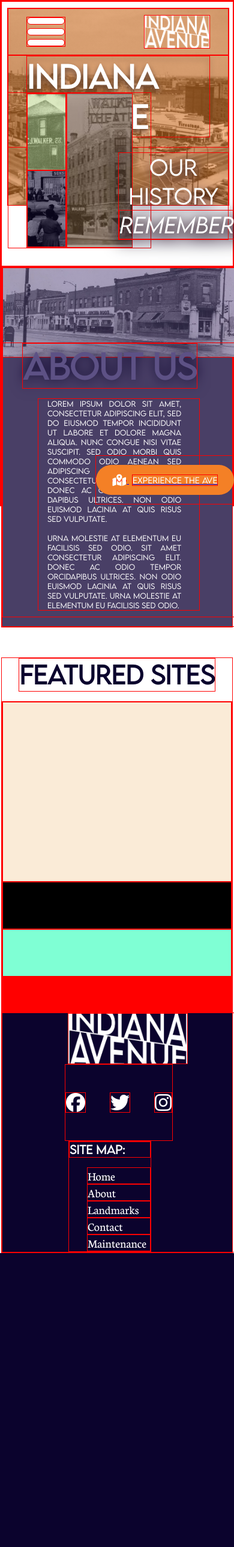
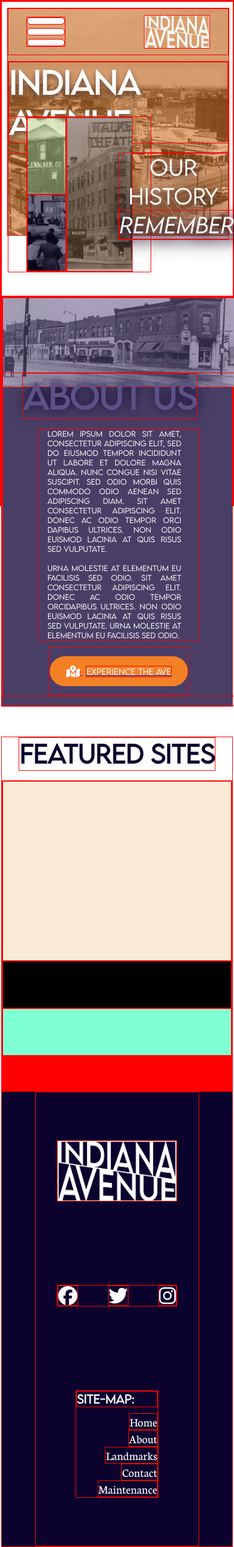
Before and after one commit to jbldwn/indiana_ave, a PHP site: page / in a window 390 px wide; the page is wider, and only the part inside the window is pictured. Shown: that part at 60% size. Before the commit the page ends 2089 px from the top of that part, so only its background shows below. Run offline with PHP 8.4, Linux system fonts and the light colour scheme; some libraries are stand-ins or nearby versions.

Commit message:
mobile nav-menu and footer updated.

```diff
--- a/includes/footer.php
+++ b/includes/footer.php
@@ -17,9 +17,9 @@
             <i class="fa-brands fa-instagram fa-2x"></i>
         </div>
         <div class="footer-nav">
-            <h3>Site Map:</h3>
+            <h3>Site-Map:</h3>
             <a href="index.php">Home</a>
-            <a href="index.php/#about">About</a>
+            <a href="index.php#about">About</a>
             <a href="landmarks.php">Landmarks</a>
             <a href="contact.php">Contact</a>
             <a href="login.php">Maintenance</a>
--- a/includes/header.php
+++ b/includes/header.php
@@ -39,9 +39,9 @@ if (isset($_SESSION['login'])
     <div class="hero">
         <div class="nav-mobile-wrapper">
             <div id="ham-icon" onclick="toggleMenu(this)">
-                <div class="bar1"></div>
-                <div class="bar2"></div>
-                <div class="bar3"></div>
+                <div class="bar"></div>
+                <div class="bar"></div>
+                <div class="bar"></div>
                 <ul class="mobile-menu">
                     <li><a href="index.php">Home</a></li>
                     <li><a href="landmarks.php">Landmarks</a></li>
--- a/www/css/styles.css
+++ b/www/css/styles.css
@@ -18,7 +18,7 @@ h1, h2, h3, h4, h5, h6, p {
   max-width: 1000px; }
 
 .pageHeader {
-  padding: 0 30px; }
+  padding-left: 30px; }
   .pageHeader h1 {
     filter: drop-shadow(0 5px 5px #644536);
     color: #FFF;
@@ -406,20 +406,19 @@ h1, h2, h3, h4, h5, h6, p {
 
 @media (max-width: 850px) {
   .hero {
-    height: 330px;
+    height: 380px;
     margin: 10px auto 100px;
     width: 95vw; }
-    .hero .cen-content {
-      padding: 0 30px;
-      width: 100%;
-      text-align: left; }
-      .hero .cen-content h1 {
-        font-size: 40px; }
+    .hero .pageHeader {
+      width: fit-content;
+      margin: 10px auto;
+      padding: 0;
+      align-content: center; }
     .hero .collage {
       height: 260px;
       width: 65%;
       position: absolute;
-      top: 140px;
+      top: 180px;
       left: 0px; }
     .hero .hero-text {
       width: 50%;
@@ -486,7 +485,9 @@ h1, h2, h3, h4, h5, h6, p {
         margin: 0 auto;
         width: 70%;
         text-align: justify;
-        margin-bottom: 10px; } }
+        margin-bottom: 10px; }
+      #about .about-con a {
+        position: relative; } }
 
 /*partials*/
 .nav-wrapper {
@@ -595,18 +596,6 @@ h1, h2, h3, h4, h5, h6, p {
         width: 110px;
         height: 45px;
         margin-left: 10px; }
-      .nav-wrapper-black .user-panel .ctrls .edit {
-        background-color: #8f8114; }
-      .nav-wrapper-black .user-panel .ctrls .edit:hover {
-        background-color: #6b600f; }
-      .nav-wrapper-black .user-panel .ctrls .save {
-        background-color: #227619; }
-      .nav-wrapper-black .user-panel .ctrls .save:hover {
-        background-color: #14430f; }
-      .nav-wrapper-black .user-panel .ctrls .delete {
-        background-color: #831d0b; }
-      .nav-wrapper-black .user-panel .ctrls .delete:hover {
-        background-color: #5e1608; }
 
 .nav-mobile-wrapper {
   padding: 10px 30px;
@@ -620,7 +609,7 @@ h1, h2, h3, h4, h5, h6, p {
     display: flex;
     flex-direction: column;
     justify-content: space-between; }
-    .nav-mobile-wrapper #ham-icon div {
+    .nav-mobile-wrapper #ham-icon .bar {
       width: 100%;
       height: 25%;
       border-radius: 38px;
@@ -646,10 +635,10 @@ h1, h2, h3, h4, h5, h6, p {
   position: absolute;
   top: 75px;
   left: 0;
-  height: 0px;
   width: 100%;
-  background-color: #a9cb67;
-  z-index: 99; }
+  background-color: rgba(179, 111, 59, 0.95);
+  z-index: 99;
+  padding-top: 20vh; }
   .mobile-menu li {
     list-style-type: none;
     margin: 20px; }
@@ -700,21 +689,34 @@ footer {
     footer .footer .logo {
       margin-left: 30px;
       width: 200px;
-      height: 100px;
+      height: 102px;
       background-image: url(../assets/Logo/IndianaAveLogo-wht.png);
       background-position: center;
       background-repeat: no-repeat;
       background-size: cover; }
+    footer .footer .footer-icons {
+      width: 200px;
+      display: flex;
+      justify-content: space-between;
+      align-items: center; }
+      footer .footer .footer-icons i {
+        color: #FFF; }
+      footer .footer .footer-icons i:hover {
+        color: #f48026; }
+      footer .footer .footer-icons #icon {
+        height: 50px;
+        width: 50px;
+        background-color: aqua; }
     footer .footer .footer-nav {
       margin-right: 30px;
-      height: 200px;
       width: 138px;
       color: #FFF;
       display: flex;
       flex-direction: column;
       justify-content: space-between; }
       footer .footer .footer-nav h3 {
-        font-family: LM; }
+        font-family: LM;
+        margin-bottom: 10px; }
       footer .footer .footer-nav a {
         color: #FFF;
         margin-left: 30px;
@@ -727,36 +729,21 @@ footer {
         text-decoration: underline;
         font-size: 18px;
         color: #f48026; }
-    footer .footer .footer-icons {
-      width: 180px;
-      display: flex;
-      justify-content: space-between;
-      align-items: center; }
-      footer .footer .footer-icons i {
-        color: #FFF; }
-      footer .footer .footer-icons i:hover {
-        color: #f48026; }
-      footer .footer .footer-icons #icon {
-        height: 50px;
-        width: 50px;
-        background-color: aqua; }
 
-@media (max-width: 600px) {
-  .footer {
-    height: 330px;
-    display: grid;
-    grid-template-columns: 100px 100px;
-    grid-row: auto auto; }
-    .footer .logo {
-      width: 100px;
-      height: 50px;
-      background-image: url(../Logo/IndianaAveLogo-wht.png);
-      background-position: center;
-      background-repeat: no-repeat;
-      background-size: cover; }
-    .footer .footer-con {
-      height: 150px; }
-    .footer .footer-icons {
-      height: 150px;
-      width: 100px;
-      grid-template-columns: 70px 70px; } }
+@media (max-width: 850px) {
+  footer {
+    height: 90vh; }
+    footer .footer {
+      flex-direction: column;
+      height: 100%;
+      margin: 0 auto;
+      width: 70vw;
+      padding: 80px;
+      align-content: center; }
+      footer .footer .logo {
+        margin: 0; }
+      footer .footer .footer-nav {
+        margin-right: 0; }
+        footer .footer .footer-nav a {
+          margin-left: 0;
+          align-self: end; } }
--- a/www/scss/_structure.scss
+++ b/www/scss/_structure.scss
@@ -19,7 +19,7 @@ h1, h2, h3, h4, h5, h6, p {
 }
 .pageHeader{
   //margin-top: 50px;
-  padding: 0 30px;
+  padding-left: 30px;
 
   h1{
     filter:drop-shadow(0 5px 5px $drkBrn);
--- a/www/scss/_variables.scss
+++ b/www/scss/_variables.scss
@@ -19,8 +19,10 @@ $drkBrnA: rgba(100, 69, 54, .5);
 
 $btOrg: rgb(244, 128, 38);
 $btOrgA: rgba(244, 128, 38, .5);
+$btOrgAA: rgba(179, 111, 59, .95);
 
 $greige: rgb(138, 122, 102);
+$greigeA: rgba(204, 142, 62, .95);
 
 $siteWhite: #FFF;
 $siteBlack: #000;
--- a/www/scss/about.scss
+++ b/www/scss/about.scss
@@ -73,6 +73,9 @@
                     text-align: justify;
                     margin-bottom: 10px;
                 }
+                a{
+                    position: relative;
+                }
             }
         }
     }
--- a/www/scss/footer.scss
+++ b/www/scss/footer.scss
@@ -11,44 +11,15 @@ footer{
         .logo{
             margin-left: 30px;
             width: 200px;
-            height: 100px;
+            height: 102px;
             background-image: url(../assets/Logo/IndianaAveLogo-wht.png);
             background-position: center;
             background-repeat: no-repeat;
             background-size: cover;
         }
 
-        .footer-nav{
-            margin-right: 30px;
-
-            height: 200px;
-            width: 138px;
-            color: $siteWhite;
-
-            display: flex;
-            flex-direction: column;
-            justify-content: space-between;
-            h3{
-                font-family: LM;
-            }
-            a{
-                color: $siteWhite;
-                margin-left: 30px;
-                text-decoration: none;
-                margin-bottom: 0;
-                font-family: NeuReg;
-                font-size: 20px;
-            }
-            a:hover{
-                font-family: NeuBld;
-                text-decoration: underline;
-                font-size: 18px;
-                color: $btOrg;
-            }
-        }
-
         .footer-icons{
-            width: 180px;
+            width: 200px;
 
             display: flex;
             justify-content: space-between;
@@ -67,39 +38,67 @@ footer{
                 background-color: aqua;
             }
         }
+
+        .footer-nav{
+            margin-right: 30px;
+
+            //height: 150px;
+            width: 138px;
+
+            color: $siteWhite;
+
+            display: flex;
+            flex-direction: column;
+            justify-content: space-between;
+            h3{
+                font-family: LM;
+                margin-bottom: 10px;
+            }
+            a{
+                color: $siteWhite;
+                margin-left: 30px;
+                text-decoration: none;
+                margin-bottom: 0;
+                font-family: NeuReg;
+                font-size: 20px;
+            }
+            a:hover{
+                font-family: NeuBld;
+                text-decoration: underline;
+                font-size: 18px;
+                color: $btOrg;
+            }
+        }
     }
 }
 
 
-@media (max-width: 600px){
+@media (max-width: $mobileWidth){
+    footer{
+        height: 90vh;
 
-    .footer{
-        height: 330px;
-        display: grid;
-        grid-template-columns: 100px 100px;
-        grid-row: auto auto;
+        .footer{
+            flex-direction: column;
 
-        .logo{
-            width: 100px;
-            height: 50px;
-            background-image: url(../Logo/IndianaAveLogo-wht.png);
-            background-position: center;
-            background-repeat: no-repeat;
-            background-size: cover;
+            height: 100%;
+            margin: 0 auto;
+            width: 70vw;
+            padding: 80px;
+
+            align-content: center;
+
+            .logo{
+                margin: 0;
+            }
+
+            .footer-nav{
+                margin-right: 0;
+
+                a{
+                    margin-left: 0;
+                    align-self: end;
+                }
+            }
         }
-
-    .footer-con{
-            height: 150px;
-        }
-
-    .footer-icons{
-        height: 150px;
-        width: 100px;
-        grid-template-columns: 70px 70px;
     }
-    }
-
-
-
-
 }
--- a/www/scss/hero.scss
+++ b/www/scss/hero.scss
@@ -74,17 +74,15 @@
 @media (max-width: $mobileWidth){
 
     .hero{
-        height: 330px;
+        height: 380px;
         margin: 10px auto 100px;
         width: 95vw;
 
-        .cen-content{
-            padding: 0 30px;
-            width: 100%;
-            text-align: left;
-            h1{
-                font-size: 40px;
-            }
+        .pageHeader{
+            width: fit-content;
+            margin: 10px auto;
+            padding: 0;
+            align-content: center;
         }
 
         .collage{
@@ -93,7 +91,7 @@
             width: 65%;
 
             position:absolute;
-            top: 140px;
+            top: 180px;
             left: 0px;
 
         }
--- a/www/scss/nav.scss
+++ b/www/scss/nav.scss
@@ -158,24 +158,24 @@
 
             }
 
-            .edit{
-                background-color: $editColor;
-            }
-            .edit:hover{
-                background-color: $editHoverColor;
-            }
-            .save{
-                background-color: $saveColor;
-            }
-            .save:hover{
-                background-color: $saveHoverColor;
-            }
-            .delete{
-                background-color: $deleteColor;
-            }
-            .delete:hover{
-                background-color: $deleteHoverColor;
-            }
+            //.edit{
+            //    background-color: $editColor;
+            //}
+            //.edit:hover{
+            //    background-color: $editHoverColor;
+            //}
+            //.save{
+            //    background-color: $saveColor;
+            //}
+            //.save:hover{
+            //    background-color: $saveHoverColor;
+            //}
+            //.delete{
+            //    background-color: $deleteColor;
+            //}
+            //.delete:hover{
+            //    background-color: $deleteHoverColor;
+            //}
         }
 
     }
@@ -183,9 +183,7 @@
 
 .nav-mobile-wrapper{
     padding: 10px 30px;
-    //height: 74px;
     width: 100%;
-    //background-color: $ltBrn;
     display: none;
     justify-content: space-between;
     align-items: center;
@@ -197,26 +195,22 @@
         flex-direction: column;
         justify-content: space-between;
 
-        div{
+        .bar{
             width: 100%;
             height: 25%;
             border-radius: 38px;
             background-color: $siteWhite;
-            //margin: 10px 0;
             transition: 0.4s;
-            //margin-left: 10px;
         }
     }
     .mobile-icon{
         width: 110px;
         height: 56px;
-        //margin-right: 10px;
         background-image: url(../assets/Logo/IndianaAveLogo-wht.png);
-            background-position: center;
-            background-repeat: no-repeat;
-            background-size: cover;
+        background-position: center;
+        background-repeat: no-repeat;
+        background-size: cover;
     }
-
 }
 
 
@@ -235,25 +229,25 @@
     position: absolute;
     top: 75px;
     left: 0;
-    height: 0px;
     width: 100%;
-    background-color: $mdGrn;
+    background-color: $btOrgAA;
     z-index:99;
+    padding-top: 20vh;
     li{
         list-style-type: none;
         margin: 20px;
     }
+
     a{
         color: $siteWhite;
         font-size: 20px;
         font-family: LM;
         text-decoration: none;
+    }
 
-    }
     a:hover{
         font-family: LMB;
     }
-
 }
 
 
@@ -269,10 +263,7 @@
         display: none;
     }
 
-
-
     .nav-mobile-wrapper{
         display: flex;
     }
-
 }
```
